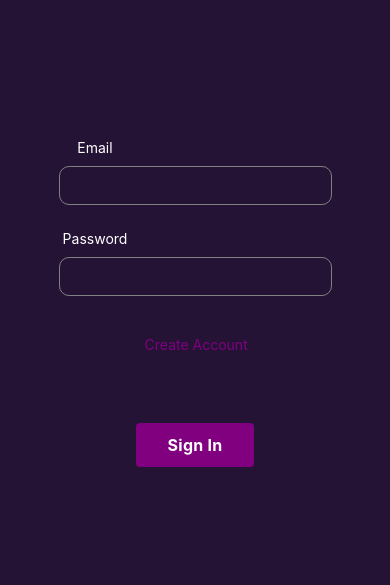
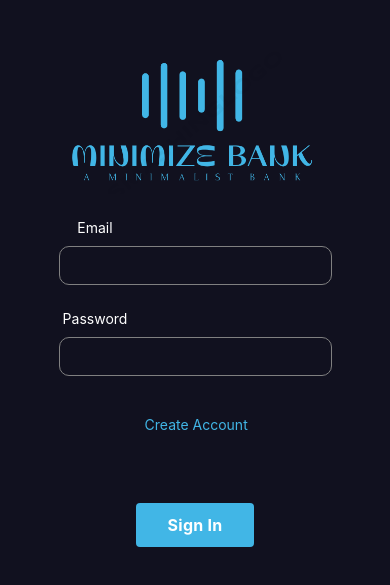
Before and after one commit to LucaFreire/minimalist-bank, a React Native app in the folder frontend/: screen /login in a window 390 px wide. Shown: the part 127-712 px from the top of the page. Built offline with nearby package versions, Linux system fonts and the light colour scheme.

Commit message:
add: loginPage's style

```diff
--- a/frontend/src/pages/historicPage/index.js
+++ b/frontend/src/pages/historicPage/index.js
@@ -9,7 +9,7 @@ export default function historicPage(props) {
     const [transaction, setTransaction] = useState([]);
     const token = sessionStorage.getItem('token')
 
-    const userName = "lucas freire";
+    const userName = "lucas freire"; // GEt the user's name
 
     const handleGetTransactions = useCallback(async () => {
         try {
--- a/frontend/src/pages/loginPage/index.js
+++ b/frontend/src/pages/loginPage/index.js
@@ -1,4 +1,4 @@
-import { TextInput, TouchableOpacity, View, Text, Pressable } from "react-native"
+import { TextInput, TouchableOpacity, Image, View, Text, Pressable } from "react-native"
 import { useCallback, useState } from "react"
 
 import axios from "axios"
@@ -22,7 +22,7 @@ export default function loginPage(props) {
         try {
             const res = await axios.post("http://localhost:8080/auth/login", loginData);
             console.log(res);
-            if(res.data == null)
+            if (res.data == null)
                 return;
             sessionStorage.setItem("token", res.data);
             props.navigation.navigate('home');
@@ -33,7 +33,7 @@ export default function loginPage(props) {
 
     return (
         <View style={styles.main}>
-
+            <Image source={require("../../../assets/logo.png")} style={styles.logo} />
             <Text style={styles.label}>Email</Text>
             <TextInput
                 onChangeText={e => setEmail(e)}
--- a/frontend/src/pages/loginPage/style.js
+++ b/frontend/src/pages/loginPage/style.js
@@ -9,7 +9,7 @@ const styles = StyleSheet.create({
         width: "100%",
         height: "100%",
         gap: '10px',
-        backgroundColor: '#251336'
+        backgroundColor: '#11111F'
     },
     input: {
         padding: "8px",
@@ -32,7 +32,7 @@ const styles = StyleSheet.create({
         paddingHorizontal: 32,
         borderRadius: 4,
         elevation: 3,
-        backgroundColor: 'purple',
+        backgroundColor: '#41B6E6',
     },
     signInButton: {
         alignItems: 'center',
@@ -42,7 +42,7 @@ const styles = StyleSheet.create({
         paddingHorizontal: 32,
         borderRadius: 4,
         elevation: 3,
-        backgroundColor: 'purple',
+        backgroundColor: '#41B6E6',
     },
     text: {
         fontSize: 16,
@@ -54,7 +54,7 @@ const styles = StyleSheet.create({
     linkButton: {
         paddingLeft: '9px',
         width: 'auto',
-        color: "purple",
+        color: "#41B6E6",
         alignItems: 'center',
         justifyContent: 'center'
     },
@@ -63,6 +63,10 @@ const styles = StyleSheet.create({
         display: "flex",
         justifyContent: "center",
         gap: "70px"
+    },
+    logo: {
+        width: '250px',
+        height: '150px'
     }
 
 });
```
Also changed, not shown: frontend/assets/logo.png (added).
